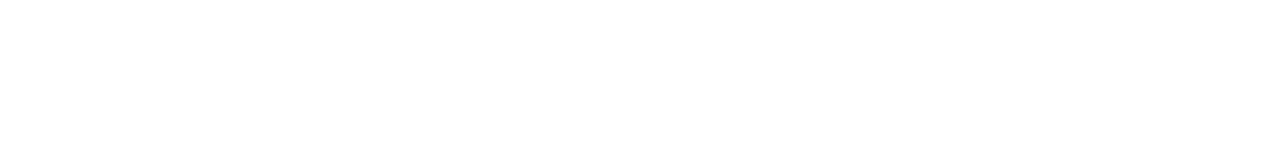
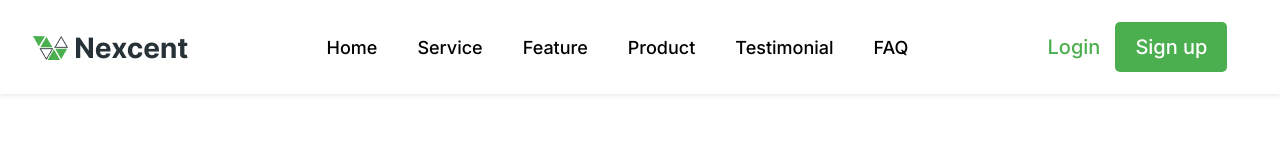
Before and after one commit to Roni006/nexcent, a plain HTML site: page index.html in a window 1280 px wide. Drawn offline with nearby package versions, Linux system fonts and the light colour scheme; a web font is replaced by a local one.

Commit message:
create header and make it responsive

```diff
--- a/assets/css/responsive.css
+++ b/assets/css/responsive.css
@@ -0,0 +1,15 @@
+@media(max-width: 930px){
+    .nav-menus{
+        display:none;
+    }
+    .header-right i{
+        display: block;
+        opacity: 1;
+    }
+}
+
+@media(max-width: 475px){
+    .header-btns{
+        display: none;
+    }
+}
--- a/assets/css/style.css
+++ b/assets/css/style.css
@@ -4,23 +4,28 @@ TEMPLETE NAME  : NEXCENT
 VERSION        : 1.0.0
 */
 
+/* ---------------------------------- */
 /* ESSENTIAL SETUP  */
-/* ---------------------------------- */
 *{
     margin: 0;
     padding: 0;
     box-sizing: border-box;
+
+}
+a{
+    text-decoration: none;
 }
 
 /* ROOT VARIABLES  */
 :root {
+    --global-font: "Inter", sans-serif;;
     --white-color: #fff;
     --black-color: #000;
-    --global-font:
+    --green-color: #4CAF4F;
 }
 
 body{
-    font-family: serif;
+    font-family: var(--global-font);
 }
 
 /* FONSTS SET UP  */
@@ -47,9 +52,74 @@ h1,h2,h3,h4,h5,h6{
     padding: 0;
     margin: 0;
 }
-
+.container{
+    max-width: 1245px;
+    padding: 0 15px;
+    margin: 0 auto;
+}
+/* ESSENTIAL SETUP  */
+/* ====================================== */
 
 /*HEADER SECTION START  */
+.header-row{
+    display: flex;
+    justify-content: space-between;
+    align-items: center;
+    padding: 22px 0;
+}
+ul {
+    margin: 0;
+    padding: 0;
+}
+.nav-menus{
+    display: flex;
+}
+.nav-menus li{
+    list-style: none;
+}
+.nav-menus li a{
+    text-decoration: none;
+    color: var(--black-color);
+    padding: 10px 20px;
+    font-size: 18px;
+    font-weight: 500;
+}
+.nav-menus li a:hover{
+    color: var(--green-color);
+    transition: all 0.3s ease-in-out;
+}
+.header-btns{
+    display: flex;
+    column-gap: 15px;
+    align-items: center;
+}
+.header-btns .log{
+    color: var(--green-color);
+    font-size: 20px;
+    font-weight: 500;
+}
+.header-btns .sign{
+    color: var(--white-color);
+    font-size: 20px;
+    font-weight: 500;
+    background: var(--green-color);
+    padding: 10px 20px;
+    border-radius: 5px;
+}
+.header-right{
+    display: flex;
+    align-items: center;
+    column-gap: 20px;
+}
+.header-right i{
+    background: var(--green-color);
+    color: var(--white-color);
+    font-size: 22px;
+    padding: 15px 20px;
+    border-radius: 5px;
+    display: none;
+    opacity: 0;
+}
 /*HEADER SECTION END */
 
 
--- a/index.html
+++ b/index.html
@@ -23,6 +23,44 @@
 <body>
 
     <!--HEADER SECTION START -->
+    <header class="bg-white shadow-sm">
+        <div class="container">
+            <div class="header-row">
+                <div class="header-left ">
+                    <div class="logo">
+                        <a href="index.html">
+                            <img src="assets/img/header-logo.png" alt="header logo">
+                        </a>
+                    </div>
+                </div>
+                <div class="header-middle ">
+                    <nav>
+                        <ul class="nav-menus">
+                            <li><a href="#home">Home</a></li>
+                            <li><a href="#service">Service</a></li>
+                            <li><a href="#feature">Feature</a></li>
+                            <li><a href="#product">Product</a></li>
+                            <li><a href="#testimonial">Testimonial</a></li>
+                            <li><a href="#faq">FAQ</a></li>
+                        </ul>
+                    </nav>
+                </div>
+                <div class="header-right">
+                    <div class="header-btns">
+                        <a href="#" class="log">Login</a>
+                        <a href="#" class="sign">Sign up</a>
+                    </div>
+                    <div class="bars">
+                        <a href="#">
+                            <i class="fa-solid fa-bars"></i>
+                        </a>
+                    </div>
+
+                </div>
+
+            </div>
+        </div>
+    </header>
     <!--HEADER SECTION END -->
 
 
```
Also changed, not shown: assets/img/header-logo.png (added).
